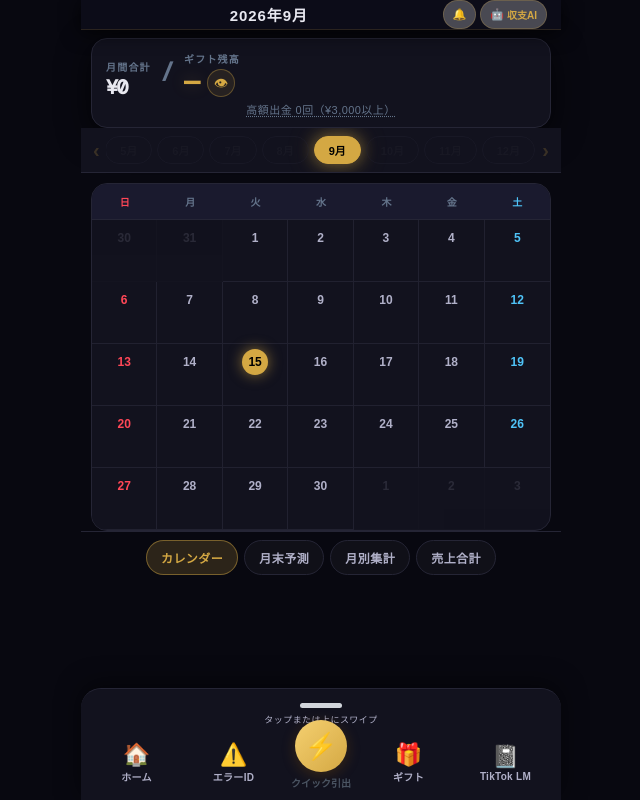
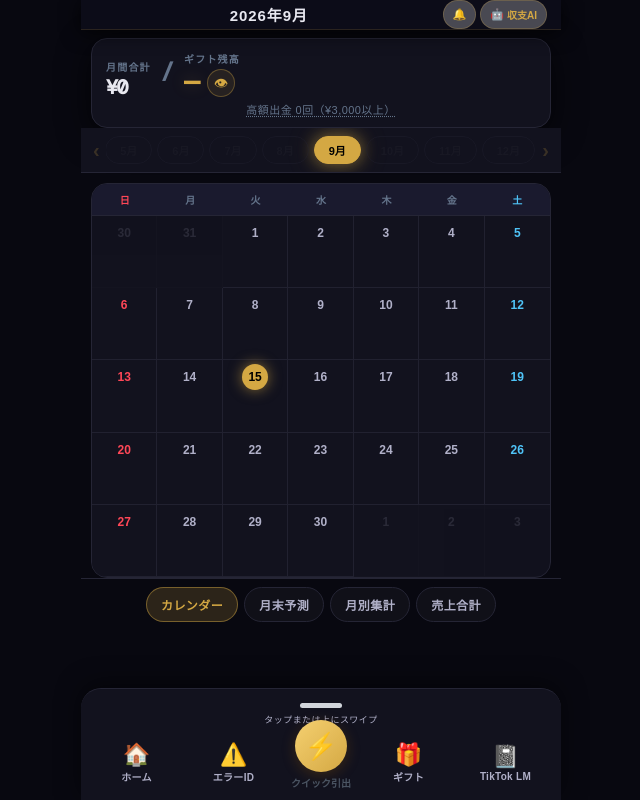
Before and after one commit to mikasahahappy0526-create/gift-wallet, a plain HTML site: page index.html in a window 1280 px wide. Shown: the whole page, without its empty margins (319-959 px from the left). Drawn offline with nearby package versions, Linux system fonts and the light colour scheme; a web font is replaced by a local one.

Commit message:
UI: 週数が少ない月はカレンダーセルを自然に大きくする
4週の月は5週と同じ高さまでセルを伸ばし、9月が小さく見えないようにした。

```diff
--- a/index.html
+++ b/index.html
@@ -44,9 +44,13 @@ html,body{height:100%;-webkit-tap-highlight-color:transparent;}
 body{font-family:"DotGothic16",sans-serif;background:var(--bg);color:var(--text);min-height:100vh;max-width:480px;margin:0 auto;}
 .page{display:none;min-height:100vh;padding-bottom:calc(168px + env(safe-area-inset-bottom));}
 .page.active{display:block;}
+#page-calendar.page.active{display:flex;flex-direction:column;}
+#calSectionRoot{flex:1;display:flex;flex-direction:column;min-height:0;}
+#calPanelCalendar{flex:1;min-height:0;}
+#calSectionRoot[data-tab="calendar"] #calPanelCalendar{display:flex;flex-direction:column;}
 
 /* ===== TOPNAV ===== */
-.topnav{background:rgba(13,13,26,.95);backdrop-filter:blur(20px);-webkit-backdrop-filter:blur(20px);border-bottom:1px solid rgba(212,168,67,.15);display:flex;align-items:center;padding:0 14px;position:sticky;top:0;z-index:200;box-shadow:0 2px 20px rgba(0,0,0,.8);}
+.topnav{background:rgba(13,13,26,.95);backdrop-filter:blur(20px);-webkit-backdrop-filter:blur(20px);border-bottom:1px solid rgba(212,168,67,.15);display:flex;align-items:center;padding:0 14px;position:sticky;top:0;z-index:200;box-shadow:0 2px 20px rgba(0,0,0,.8);flex-shrink:0;}
 .topnav-title{flex:1;font-size:15px;font-weight:900;color:var(--text);text-align:center;letter-spacing:.06em;}
 .tna-btn{background:rgba(212,168,67,.1);border:1px solid rgba(212,168,67,.25);color:var(--gold);border-radius:20px;padding:6px 12px;font-size:11px;font-weight:700;cursor:pointer;text-decoration:none;display:inline-flex;align-items:center;gap:4px;transition:.15s;}
 .tna-btn:active{opacity:.6;transform:scale(.96);}
@@ -60,7 +64,7 @@ body{font-family:"DotGothic16",sans-serif;background:var(--bg);color:var(--text)
 .ss-val.green{color:var(--gold);}
 
 /* ===== MONTH NAV ===== */
-.month-nav{background:var(--navy2);border-bottom:1px solid var(--border);display:flex;align-items:center;padding:0 6px;position:sticky;z-index:150;}
+.month-nav{background:var(--navy2);border-bottom:1px solid var(--border);display:flex;align-items:center;padding:0 6px;position:sticky;z-index:150;flex-shrink:0;}
 .mnav-btn{background:none;border:none;color:var(--gold);font-size:20px;font-weight:700;cursor:pointer;padding:8px 6px;flex-shrink:0;line-height:1;transition:.15s;}
 .mnav-btn:disabled{opacity:.2;}
 .month-tabs{flex:1;display:flex;gap:5px;overflow-x:auto;scrollbar-width:none;padding:8px 2px;cursor:grab;user-select:none;}
@@ -111,7 +115,7 @@ body{font-family:"DotGothic16",sans-serif;background:var(--bg);color:var(--text)
 .cal-section-tab.active{background:rgba(212,168,67,.18);border-color:rgba(212,168,67,.45);color:var(--gold);}
 .cal-section-tab:active{transform:scale(.97);}
 #calPanelForecast,#calPanelMtable,#calPanelSales{display:none;}
-#calSectionRoot[data-tab="calendar"] #calPanelCalendar{display:block;}
+#calSectionRoot[data-tab="calendar"] #calPanelCalendar{display:flex;flex-direction:column;flex:1;min-height:0;}
 #calSectionRoot[data-tab="calendar"] #calPanelForecast,
 #calSectionRoot[data-tab="calendar"] #calPanelMtable,
 #calSectionRoot[data-tab="calendar"] #calPanelSales{display:none !important;}
@@ -143,14 +147,14 @@ body{font-family:"DotGothic16",sans-serif;background:var(--bg);color:var(--text)
 .f-btn-icon{font-size:14px;line-height:1;flex-shrink:0;}
 
 /* ===== カレンダー ===== */
-.cal-wrap{padding:10px 10px 0;}
-.cal-card{background:var(--navy2);border-radius:var(--r);overflow:hidden;border:1px solid var(--border);}
-.cal-dow{display:grid;grid-template-columns:repeat(7,1fr);border-bottom:1px solid var(--border);background:var(--navy3);}
-.dow-cell{padding:10px 0;text-align:center;font-size:10px;font-weight:700;color:var(--gray);}
+.cal-wrap{padding:10px 10px 0;flex:1;display:flex;flex-direction:column;min-height:0;}
+.cal-card{background:var(--navy2);border-radius:var(--r);overflow:hidden;border:1px solid var(--border);flex:1;display:flex;flex-direction:column;min-height:0;}
+.cal-dow{display:grid;grid-template-columns:repeat(7,1fr);border-bottom:1px solid var(--border);background:var(--navy3);flex-shrink:0;}
+.dow-cell{padding:8px 0;text-align:center;font-size:10px;font-weight:700;color:var(--gray);}
 .dow-cell:first-child{color:var(--red);}
 .dow-cell:last-child{color:var(--blue);}
-.cal-cells{display:grid;grid-template-columns:repeat(7,1fr);}
-.cal-cell{min-height:clamp(48px,8.2vh,62px);border-bottom:1px solid rgba(37,37,53,.8);border-right:1px solid rgba(37,37,53,.8);padding:5px 2px;display:flex;flex-direction:column;align-items:center;gap:2px;background:var(--navy2);position:relative;transition:background .15s;}
+.cal-cells{display:grid;grid-template-columns:repeat(7,1fr);grid-template-rows:repeat(var(--cal-weeks,5),minmax(0,1fr));flex:1;min-height:0;}
+.cal-cell{min-height:0;height:100%;border-bottom:1px solid rgba(37,37,53,.8);border-right:1px solid rgba(37,37,53,.8);padding:4px 2px;display:flex;flex-direction:column;align-items:center;gap:2px;background:var(--navy2);position:relative;transition:background .15s;}
 .cal-cell:nth-child(7n){border-right:none;}
 .cal-cell.other{opacity:.15;}
 .cal-cell.has-charge{background:rgba(212,168,67,.04);}
@@ -1798,7 +1802,16 @@ function renderCalendar(){
   }
   const used=fd+dim;const rem=(7-used%7)%7;
   for(let d=1;d<=rem;d++){const c=mc('other');c.querySelector('.day-num').textContent=d;cells.appendChild(c);}
-}
+  const weeks=Math.max(4, Math.round(cells.children.length/7));
+  cells.style.setProperty('--cal-weeks', String(weeks));
+}
+function sizeCalendarGrid(){
+  const cells=document.getElementById('calCells');
+  if(!cells||!cells.children.length)return;
+  const weeks=Math.max(4, Math.round(cells.children.length/7));
+  cells.style.setProperty('--cal-weeks', String(weeks));
+}
+window.addEventListener('resize', sizeCalendarGrid);
 
 // ===== 日付詳細モーダル（メモ付き） =====
 function openDayModal(y,mo,d,charges){
```
